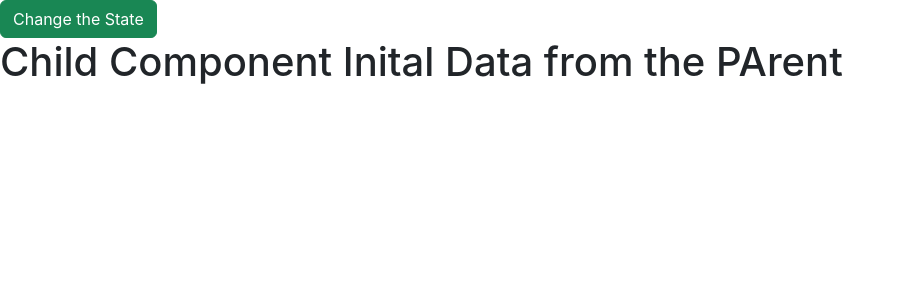
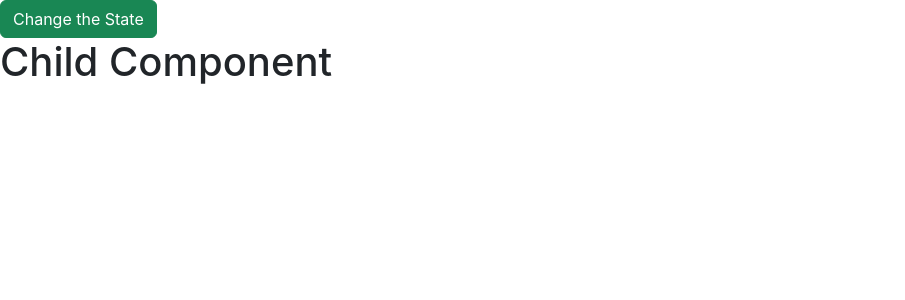
Before and after one commit to digikullReact/reduxthunkoctober2023, a React (Create React App) app: page /parent in a window 1280 px wide. Shown: the top 300 px of the page, without its empty margins (0-905 px from the left). Built offline with nearby package versions, Linux system fonts and the light colour scheme.

Commit message:
usecallback

```diff
--- a/src/components/Memoization/Child.js
+++ b/src/components/Memoization/Child.js
@@ -1,6 +1,6 @@
 import React,{useEffect,memo} from 'react'
 
-const Child = memo(({data}) => {
+const Child =({data}) => {
     console.log(" Child Component is re rendering")
 /*
     // mounting phase
@@ -17,9 +17,9 @@ const Child = memo(({data}) => {
   return (
     <div>
 
-        <h1>Child Component {data} </h1>
+        <h1>Child Component  </h1>
     </div>
   )
-})
+}
 
-export default Child
+export default  memo(Child)
--- a/src/components/Memoization/Parent.js
+++ b/src/components/Memoization/Parent.js
@@ -10,6 +10,7 @@ const handleClick=()=>{
     if (state){
         setData("modified");
     }
+
     console.log("state changed");
     setState(!state);
 }
--- a/src/components/Memoization/UseMem.js
+++ b/src/components/Memoization/UseMem.js
@@ -1,6 +1,7 @@
 import React,{useMemo, useState} from 'react'
 
 // use of useMemo hook // it memoized
+// it memoizes the return value of function
 const UseMem = () => {
 
     const [heavy,setHeavy]=useState(false);
```
Also changed, not shown: src/components/Memoization/UseCallback.js (added, +11 -0 lines).
